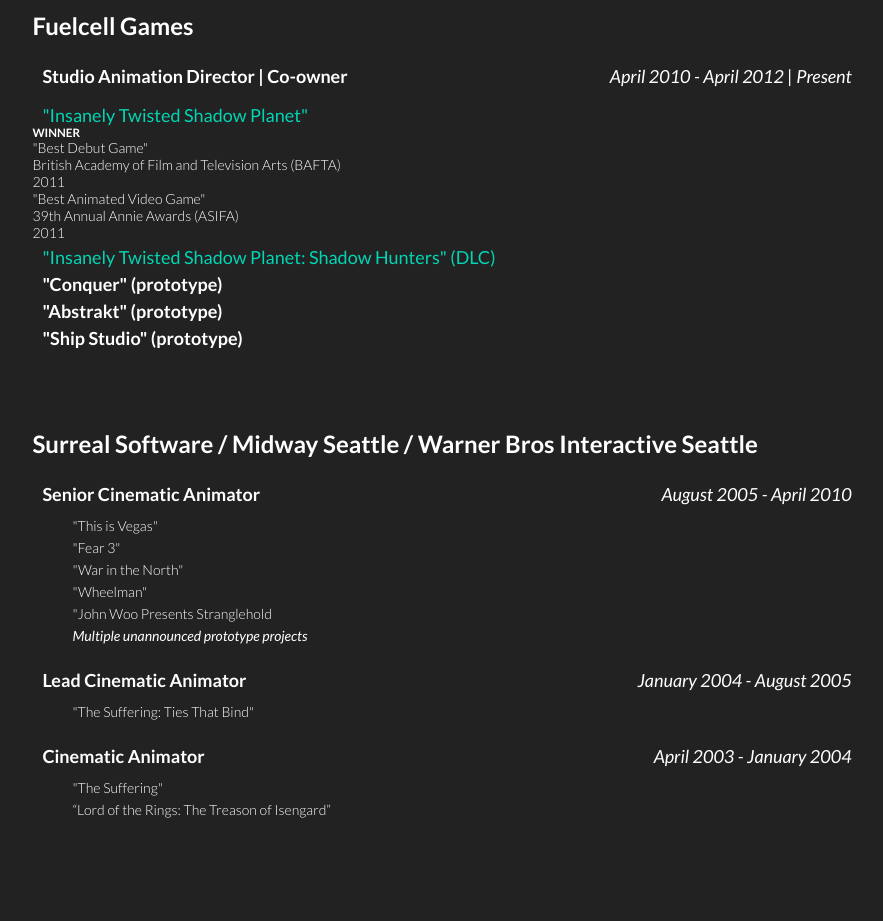
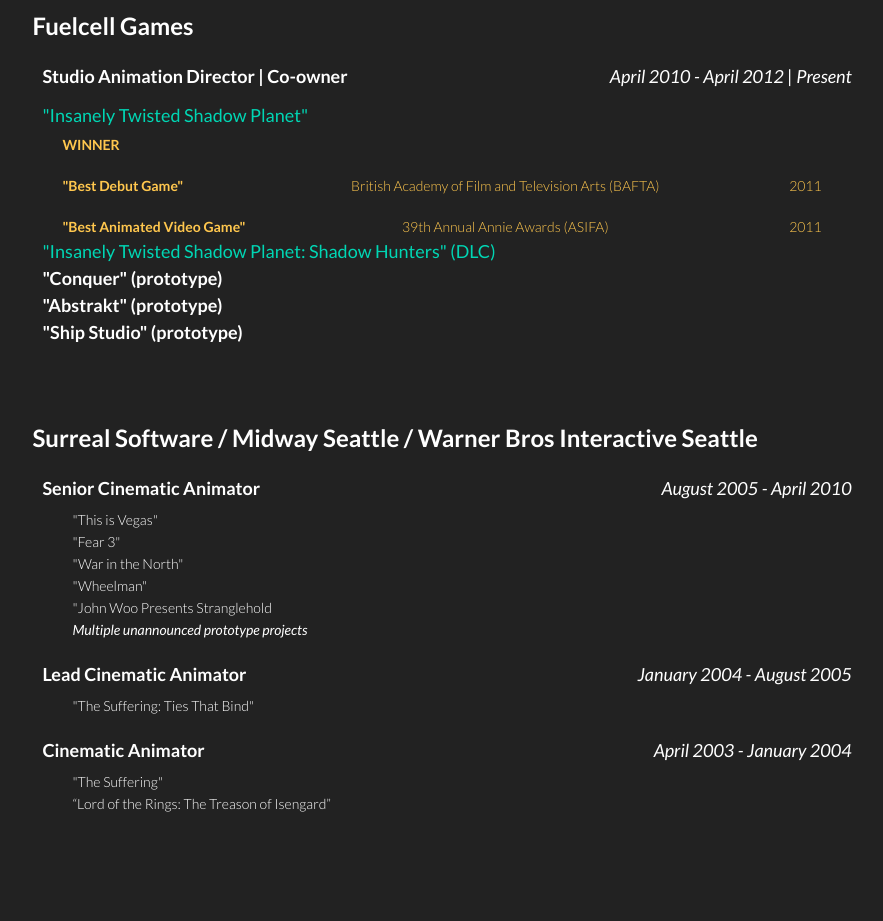
Before and after one commit to cynthem/travis-portfolio, a React (Create React App) app: page /resume in a window 1280 px wide. Shown: the part 1760-2681 px from the top of the page, without its empty margins (198-1081 px from the left). Built offline with nearby package versions, Linux system fonts and the light colour scheme.

Commit message:
Add award section styles

```diff
--- a/src/sass/components/_Resume.scss
+++ b/src/sass/components/_Resume.scss
@@ -73,6 +73,38 @@
                         font-size: 18px;
                     }
 
+                    .awards {
+                        padding-left: 30px;
+                        padding-right: 30px;
+                        color: $color-yellow;
+                        padding-top: 10px;
+                        display: flex;
+                        flex-direction: column;
+                        gap: 24px;
+
+                        .winner {
+                            font-size: 14px;
+                        }
+
+                        .award-row {
+                            display: grid;
+                            grid-template-columns: 2fr 3fr 1fr;
+                            width: 100%;
+
+                            .award-title {
+                                font-weight: 700;
+                            }
+
+                            .award-organization {
+                                text-align: center;
+                            }
+
+                            .award-year {
+                                text-align: end;
+                            }
+                        }
+                    }
+
                     .job-duties {
                         display: none;
                     }
```
